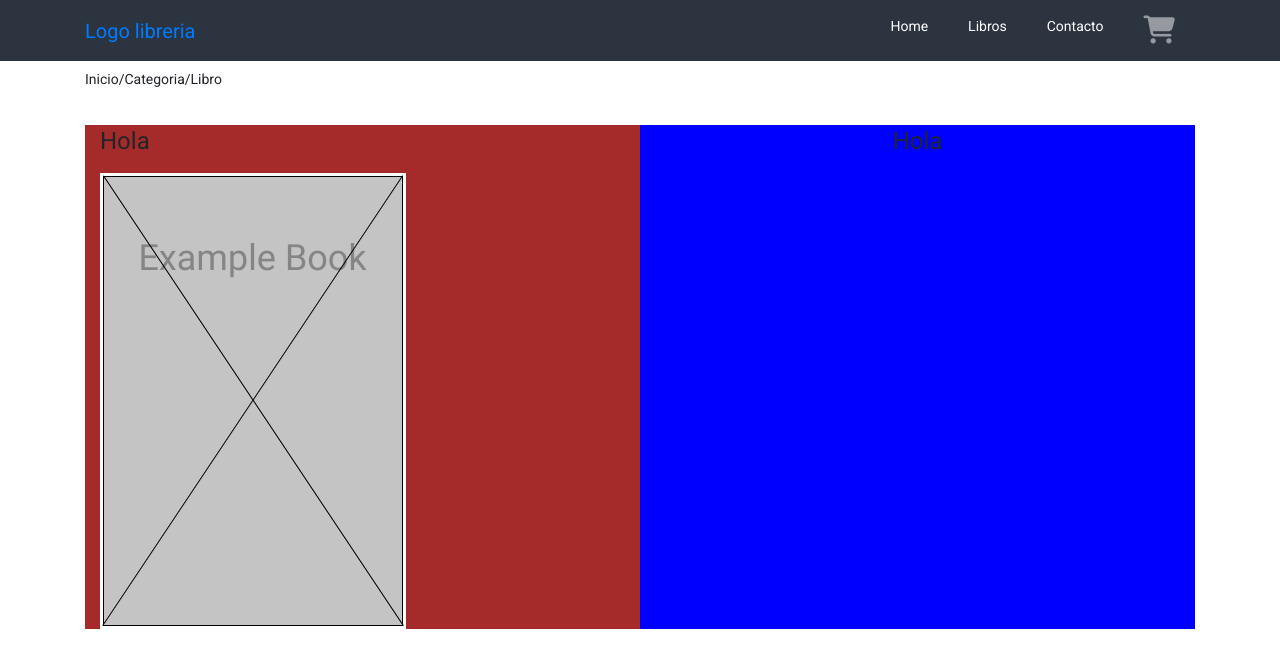
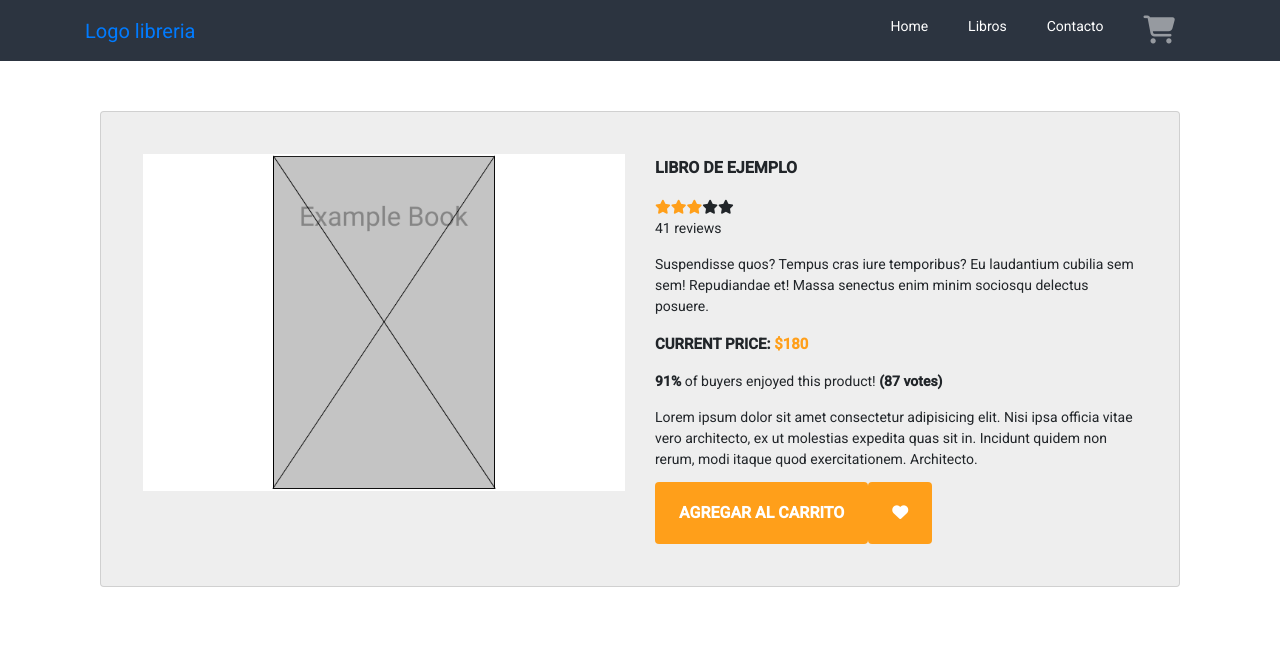
Before and after one commit to FelipeAGN/front-tienda, an Angular app: page /book in a window 1280 px wide. Shown: the top 668 px of the page. Built offline with nearby package versions, Linux system fonts and the light colour scheme.

Commit message:
ajustes libro

```diff
--- a/src/app/book/book.component.css
+++ b/src/app/book/book.component.css
@@ -0,0 +1,159 @@
+img {
+    max-width: 100%;
+
+}
+
+  .preview {
+    display: -webkit-box;
+    display: -webkit-flex;
+    display: -ms-flexbox;
+    display: flex;
+    -webkit-box-orient: vertical;
+    -webkit-box-direction: normal;
+    -webkit-flex-direction: column;
+        -ms-flex-direction: column;
+            flex-direction: column; }
+    @media screen and (max-width: 996px) {
+      .preview {
+        margin-bottom: 20px; } }
+
+  .preview-pic {
+    -webkit-box-flex: 1;
+    -webkit-flex-grow: 1;
+        -ms-flex-positive: 1;
+            flex-grow: 1; }
+
+  .preview-thumbnail.nav-tabs {
+    border: none;
+    margin-top: 15px; }
+    .preview-thumbnail.nav-tabs li {
+      width: 18%;
+      margin-right: 2.5%; }
+      .preview-thumbnail.nav-tabs li img {
+        max-width: 100%;
+        display: block; }
+      .preview-thumbnail.nav-tabs li a {
+        padding: 0;
+        margin: 0; }
+      .preview-thumbnail.nav-tabs li:last-of-type {
+        margin-right: 0; }
+
+  .tab-content {
+    overflow: hidden; }
+    .tab-content img {
+      width: 100%;
+      -webkit-animation-name: opacity;
+              animation-name: opacity;
+      -webkit-animation-duration: .3s;
+              animation-duration: .3s; }
+
+  .card {
+    margin-top: 50px;
+    background: #eee;
+    padding: 3em;
+    line-height: 1.5em; }
+
+  @media screen and (min-width: 997px) {
+    .wrapper {
+      display: -webkit-box;
+      display: -webkit-flex;
+      display: -ms-flexbox;
+      display: flex; } }
+
+  .details {
+    display: -webkit-box;
+    display: -webkit-flex;
+    display: -ms-flexbox;
+    display: flex;
+    -webkit-box-orient: vertical;
+    -webkit-box-direction: normal;
+    -webkit-flex-direction: column;
+        -ms-flex-direction: column;
+            flex-direction: column; }
+
+  .colors {
+    -webkit-box-flex: 1;
+    -webkit-flex-grow: 1;
+        -ms-flex-positive: 1;
+            flex-grow: 1; }
+
+  .product-title, .price, .sizes, .colors {
+    text-transform: UPPERCASE;
+    font-weight: bold; }
+
+  .checked, .price span {
+    color: #ff9f1a; }
+
+  .product-title, .rating, .product-description, .price, .vote, .sizes {
+    margin-bottom: 15px; }
+
+  .product-title {
+    margin-top: 0; }
+
+  .size {
+    margin-right: 10px; }
+    .size:first-of-type {
+      margin-left: 40px; }
+
+  .color {
+    display: inline-block;
+    vertical-align: middle;
+    margin-right: 10px;
+    height: 2em;
+    width: 2em;
+    border-radius: 2px; }
+    .color:first-of-type {
+      margin-left: 20px; }
+
+  .add-to-cart, .like {
+    background: #ff9f1a;
+    padding: 1.2em 1.5em;
+    border: none;
+    text-transform: UPPERCASE;
+    font-weight: bold;
+    color: #fff;
+    -webkit-transition: background .3s ease;
+            transition: background .3s ease; }
+    .add-to-cart:hover, .like:hover {
+      background: #b36800;
+      color: #fff; }
+
+  .not-available {
+    text-align: center;
+    line-height: 2em; }
+    .not-available:before {
+      font-family: fontawesome;
+      content: "\f00d";
+      color: #fff; }
+
+  .orange {
+    background: #ff9f1a; }
+
+  .green {
+    background: #85ad00; }
+
+  .blue {
+    background: #0076ad; }
+
+  .tooltip-inner {
+    padding: 1.3em; }
+
+  @-webkit-keyframes opacity {
+    0% {
+      opacity: 0;
+      -webkit-transform: scale(3);
+              transform: scale(3); }
+    100% {
+      opacity: 1;
+      -webkit-transform: scale(1);
+              transform: scale(1); } }
+
+  @keyframes opacity {
+    0% {
+      opacity: 0;
+      -webkit-transform: scale(3);
+              transform: scale(3); }
+    100% {
+      opacity: 1;
+      -webkit-transform: scale(1);
+              transform: scale(1); } }
--- a/src/app/book/book.component.html
+++ b/src/app/book/book.component.html
@@ -1,4 +1,4 @@
-<div class="container">
+<!-- <div class="container">
     <div class="row my-2">
         <p>Inicio/Categoria/Libro</p>
     </div>
@@ -11,4 +11,41 @@
             <h1>Hola</h1>
         </div>
     </div>
+</div> -->
+
+<div class="container">
+    <div class="card">
+        <div class="container-fliud">
+            <div class="wrapper row">
+                <div class="preview col-md-6">
+                    <div class="preview-pic tab-content">
+                      <div class="tab-pane active" id="pic-1"><img src="../../assets/img/bookCard.png" /></div>
+                    </div>
+                </div>
+                <div class="details col-md-6">
+                    <h3 class="product-title">Libro de ejemplo</h3>
+                    <div class="rating">
+                        <div class="stars">
+                            <span class="fa fa-star checked"></span>
+                            <span class="fa fa-star checked"></span>
+                            <span class="fa fa-star checked"></span>
+                            <span class="fa fa-star"></span>
+                            <span class="fa fa-star"></span>
+                        </div>
+                        <span class="review-no">41 reviews</span>
+                    </div>
+                    <p class="product-description">Suspendisse quos? Tempus cras iure temporibus? Eu laudantium cubilia sem sem! Repudiandae et! Massa senectus enim minim sociosqu delectus posuere.</p>
+                    <h4 class="price">current price: <span>$180</span></h4>
+                    <p class="vote"><strong>91%</strong> of buyers enjoyed this product! <strong>(87 votes)</strong></p>
+                    <div class="card-text">
+                        <p>Lorem ipsum dolor sit amet consectetur adipisicing elit. Nisi ipsa officia vitae vero architecto, ex ut molestias expedita quas sit in. Incidunt quidem non rerum, modi itaque quod exercitationem. Architecto.</p>
+                    </div>
+                    <div class="action">
+                        <button class="add-to-cart btn btn-default" type="button">Agregar al Carrito</button>
+                        <button class="like btn btn-default" type="button"><span class="fa fa-heart"></span></button>
+                    </div>
+                </div>
+            </div>
+        </div>
+    </div>
 </div>
--- a/src/app/libros/libros.component.html
+++ b/src/app/libros/libros.component.html
@@ -9,96 +9,9 @@
         </div>
         <div class="row product-items" id="product-items">
             <div class="col-10 col-sm-8 col-lg-4 mx-auto my-3">
-                <div class="card single-item">
-                    <!-- <div class="img-container"> -->
-                        <!--   -->
-                        <img src="../../assets/img/bookCard.png" width="130" alt="caratulaLibro" class="card-img-top product-img">
-                    <!-- </div>  -->
-                    <div class="card-body">
-                        <div class="card-text d-flex justify-content-between text-capitalize">
-                            <h5 id="item-name">Libro de ejemplo</h5>
-                            <span><i class="fas fa-dollar-sign"></i> 1000</span>
-                        </div>
-                        <div class="card-text text-center">
-                            <h5>Descripcion de libro:</h5>
-                            <p>Lorem ipsum dolor sit amet consectetur adipisicing elit. Neque, vel voluptatum rem deserunt et omnis voluptate provident autem quasi fuga iure impedit distinctio blanditiis, officiis id, labore totam maxime. Autem.</p>
-                        </div>
-                    </div>
-                </div>
-            </div>
-            <div class="col-10 col-sm-8 col-lg-4 mx-auto my-3">
-                <div class="card single-item">
-                    <div class="img-container">
-                        <img src="../../assets/img/bookCard.png" class="card-img-top  product-img" alt="caratulaLibro">
-                    </div>
-                    <div class="card-body">
-                        <div class="card-text d-flex justify-content-between text-capitalize">
-                            <h5 id="item-name">Libro de ejemplo</h5>
-                            <span><i class="fas fa-dollar-sign"></i> 1000</span>
-                        </div>
-                        <div class="card-text text-center">
-                            <h5>Descripcion de libro:</h5>
-                            <p>Lorem ipsum dolor sit amet consectetur adipisicing elit. Neque, vel voluptatum rem deserunt et omnis voluptate provident autem quasi fuga iure impedit distinctio blanditiis, officiis id, labore totam maxime. Autem.</p>
-                        </div>
-                    </div>
-                </div>
-            </div>
-            <div class="col-10 col-sm-8 col-lg-4 mx-auto my-3">
-                <div class="card single-item">
-                    <div class="img-container">
-                        <img src="../../assets/img/bookCard.png" class="card-img-top  product-img" alt="caratulaLibro">
-                    </div>
-                    <div class="card-body">
-                        <div class="card-text d-flex justify-content-between text-capitalize">
-                            <h5 id="item-name">Libro de ejemplo</h5>
-                            <span><i class="fas fa-dollar-sign"></i> 1000</span>
-                        </div>
-                        <div class="card-text text-center">
-                            <h5>Descripcion de libro:</h5>
-                            <p>Lorem ipsum dolor sit amet consectetur adipisicing elit. Neque, vel voluptatum rem deserunt et omnis voluptate provident autem quasi fuga iure impedit distinctio blanditiis, officiis id, labore totam maxime. Autem.</p>
-                        </div>
-                    </div>
-                </div>
-            </div>
-            <div class="col-10 col-sm-8 col-lg-4 mx-auto my-3">
-                <div class="card single-item">
-                    <div class="img-container">
-                        <img src="../../assets/img/bookCard.png" class="card-img-top  product-img" alt="caratulaLibro">
-                    </div>
-                    <div class="card-body">
-                        <div class="card-text d-flex justify-content-between text-capitalize">
-                            <h5 id="item-name">Libro de ejemplo</h5>
-                            <span><i class="fas fa-dollar-sign"></i> 1000</span>
-                        </div>
-                        <div class="card-text text-center">
-                            <h5>Descripcion de libro:</h5>
-                            <p>Lorem ipsum dolor sit amet consectetur adipisicing elit. Neque, vel voluptatum rem deserunt et omnis voluptate provident autem quasi fuga iure impedit distinctio blanditiis, officiis id, labore totam maxime. Autem.</p>
-                        </div>
-                    </div>
-                </div>
-            </div>
-            <div class="col-10 col-sm-8 col-lg-4 mx-auto my-3">
-                <div class="card single-item">
-                    <div class="img-container">
-                        <img src="../../assets/img/bookCard.png" class="card-img-top  product-img" alt="caratulaLibro">
-                    </div>
-                    <div class="card-body">
-                        <div class="card-text d-flex justify-content-between text-capitalize">
-                            <h5 id="item-name">Libro de ejemplo</h5>
-                            <span><i class="fas fa-dollar-sign"></i> 1000</span>
-                        </div>
-                        <div class="card-text text-center">
-                            <h5>Descripcion de libro:</h5>
-                            <p>Lorem ipsum dolor sit amet consectetur adipisicing elit. Neque, vel voluptatum rem deserunt et omnis voluptate provident autem quasi fuga iure impedit distinctio blanditiis, officiis id, labore totam maxime. Autem.</p>
-                        </div>
-                    </div>
-                </div>
-            </div>
-            <div class="col-10 col-sm-8 col-lg-4 mx-auto my-3">
-                <div class="card single-item">
+                <div class="card single-item text-center">
                     <a class="card-link" routerLink="/book">
-
-                            <img src="../../assets/img/bookCard.png" class="card-img-top product-img" alt="caratulaLibro">
+                        <img src="../../assets/img/bookCard.png" class="card-img-top product-img" alt="caratulaLibro">
                     </a>
                     <div class="card-body">
                         <div class="card-text d-flex justify-content-between text-capitalize">
@@ -107,7 +20,109 @@
                         </div>
                         <div class="card-text text-center">
                             <h5>Descripcion de libro:</h5>
-                            <p>Lorem ipsum dolor sit amet consectetur adipisicing elit. Neque, vel voluptatum rem deserunt et omnis voluptate provident autem quasi fuga iure impedit distinctio blanditiis, officiis id, labore totam maxime. Autem.</p>
+                            <p>Lorem ipsum dolor sit amet consectetur adipisicing elit. Neque, vel voluptatum rem
+                                deserunt et omnis voluptate provident autem quasi fuga iure impedit distinctio
+                                blanditiis, officiis id, labore totam maxime. Autem.</p>
+                        </div>
+                        <div class="card-footer">
+                            <a class="btn btn-primary text-white center">Aregar al carrito</a>
+                        </div>
+
+                    </div>
+                </div>
+            </div>
+            <div class="col-10 col-sm-8 col-lg-4 mx-auto my-3">
+                <div class="card single-item">
+                    <a class="card-link" routerLink="/book">
+                        <img src="../../assets/img/bookCard.png" class="card-img-top product-img" alt="caratulaLibro">
+                    </a>
+                    <div class="card-body">
+                        <div class="card-text d-flex justify-content-between text-capitalize">
+                            <h5 id="item-name">Libro de ejemplo</h5>
+                            <span><i class="fas fa-dollar-sign"></i> 1000</span>
+                        </div>
+                        <div class="card-text text-center">
+                            <h5>Descripcion de libro:</h5>
+                            <p>Lorem ipsum dolor sit amet consectetur adipisicing elit. Neque, vel voluptatum rem
+                                deserunt et omnis voluptate provident autem quasi fuga iure impedit distinctio
+                                blanditiis, officiis id, labore totam maxime. Autem.</p>
+                        </div>
+                    </div>
+                </div>
+            </div>
+            <div class="col-10 col-sm-8 col-lg-4 mx-auto my-3">
+                <div class="card single-item">
+                    <a class="card-link" routerLink="/book">
+                        <img src="../../assets/img/bookCard.png" class="card-img-top product-img" alt="caratulaLibro">
+                    </a>
+                    <div class="card-body">
+                        <div class="card-text d-flex justify-content-between text-capitalize">
+                            <h5 id="item-name">Libro de ejemplo</h5>
+                            <span><i class="fas fa-dollar-sign"></i> 1000</span>
+                        </div>
+                        <div class="card-text text-center">
+                            <h5>Descripcion de libro:</h5>
+                            <p>Lorem ipsum dolor sit amet consectetur adipisicing elit. Neque, vel voluptatum rem
+                                deserunt et omnis voluptate provident autem quasi fuga iure impedit distinctio
+                                blanditiis, officiis id, labore totam maxime. Autem.</p>
+                        </div>
+                    </div>
+                </div>
+            </div>
+            <div class="col-10 col-sm-8 col-lg-4 mx-auto my-3">
+                <div class="card single-item">
+                    <a class="card-link" routerLink="/book">
+                        <img src="../../assets/img/bookCard.png" class="card-img-top product-img" alt="caratulaLibro">
+                    </a>
+                    <div class="card-body">
+                        <div class="card-text d-flex justify-content-between text-capitalize">
+                            <h5 id="item-name">Libro de ejemplo</h5>
+                            <span><i class="fas fa-dollar-sign"></i> 1000</span>
+                        </div>
+                        <div class="card-text text-center">
+                            <h5>Descripcion de libro:</h5>
+                            <p>Lorem ipsum dolor sit amet consectetur adipisicing elit. Neque, vel voluptatum rem
+                                deserunt et omnis voluptate provident autem quasi fuga iure impedit distinctio
+                                blanditiis, officiis id, labore totam maxime. Autem.</p>
+                        </div>
+                    </div>
+                </div>
+            </div>
+            <div class="col-10 col-sm-8 col-lg-4 mx-auto my-3">
+                <div class="card single-item">
+                    <a class="card-link" routerLink="/book">
+                        <img src="../../assets/img/bookCard.png" class="card-img-top product-img" alt="caratulaLibro">
+                    </a>
+                    <div class="card-body">
+                        <div class="card-text d-flex justify-content-between text-capitalize">
+                            <h5 id="item-name">Libro de ejemplo</h5>
+                            <span><i class="fas fa-dollar-sign"></i> 1000</span>
+                        </div>
+                        <div class="card-text text-center">
+                            <h5>Descripcion de libro:</h5>
+                            <p>Lorem ipsum dolor sit amet consectetur adipisicing elit. Neque, vel voluptatum rem
+                                deserunt et omnis voluptate provident autem quasi fuga iure impedit distinctio
+                                blanditiis, officiis id, labore totam maxime. Autem.</p>
+                        </div>
+                    </div>
+                </div>
+            </div>
+
+            <div class="col-10 col-sm-8 col-lg-4 mx-auto my-3">
+                <div class="card single-item">
+                    <a class="card-link" routerLink="/book">
+                        <img src="../../assets/img/bookCard.png" class="card-img-top product-img" alt="caratulaLibro">
+                    </a>
+                    <div class="card-body">
+                        <div class="card-text d-flex justify-content-between text-capitalize">
+                            <h5 id="item-name">Libro de ejemplo</h5>
+                            <span><i class="fas fa-dollar-sign"></i> 1000</span>
+                        </div>
+                        <div class="card-text text-center">
+                            <h5>Descripcion de libro:</h5>
+                            <p>Lorem ipsum dolor sit amet consectetur adipisicing elit. Neque, vel voluptatum rem
+                                deserunt et omnis voluptate provident autem quasi fuga iure impedit distinctio
+                                blanditiis, officiis id, labore totam maxime. Autem.</p>
                         </div>
                     </div>
                 </div>
```
